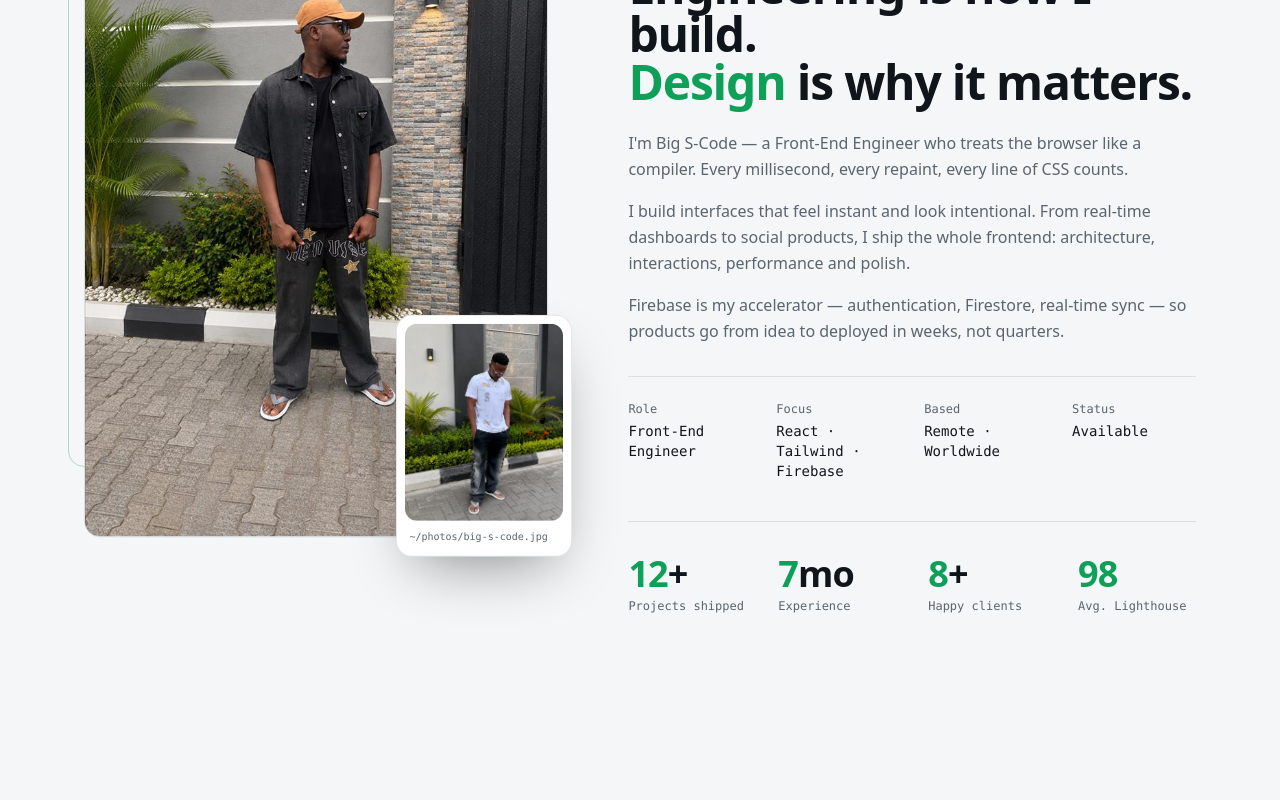
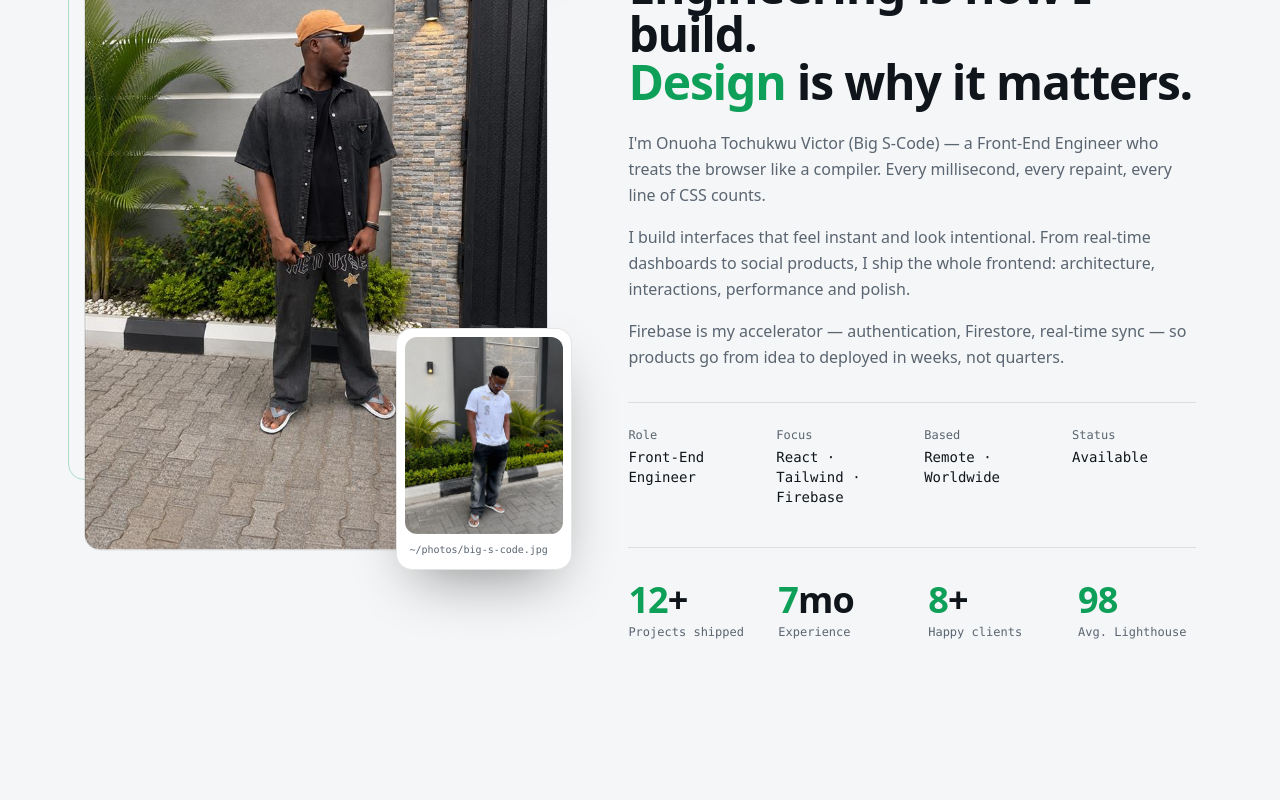
Before and after one commit to bigsmart2026-hue/Big-S-Code-portfolio-website, a React (Vite) app: page / in a window 1280 px wide. Shown: the part 1060-1860 px from the top of the page. Built offline with nearby package versions, Linux system fonts and the light colour scheme.

Commit message:
feat: real name in About, standard one-page CV with live details

```diff
--- a/src/data/site.js
+++ b/src/data/site.js
@@ -1,5 +1,6 @@
 export const site = {
   name: 'Big S-Code',
+  fullName: 'Onuoha Tochukwu Victor',
   role: 'Front-End Engineer',
   roleAlt: 'Creative Technologist',
   tagline: 'Engineering × Design × Product Thinking',
--- a/src/sections/About.jsx
+++ b/src/sections/About.jsx
@@ -89,7 +89,7 @@ export default function About() {
 
           <div className="mt-6 space-y-4 text-base leading-relaxed text-moss">
             <p>
-              I'm {site.name} — a Front-End Engineer who treats the browser like a
+              I'm {site.fullName} ({site.name}) — a Front-End Engineer who treats the browser like a
               compiler. Every millisecond, every repaint, every line of CSS counts.
             </p>
             <p>
```
Also changed, not shown: 1 other file (tests, documents, lock files or other folders).
